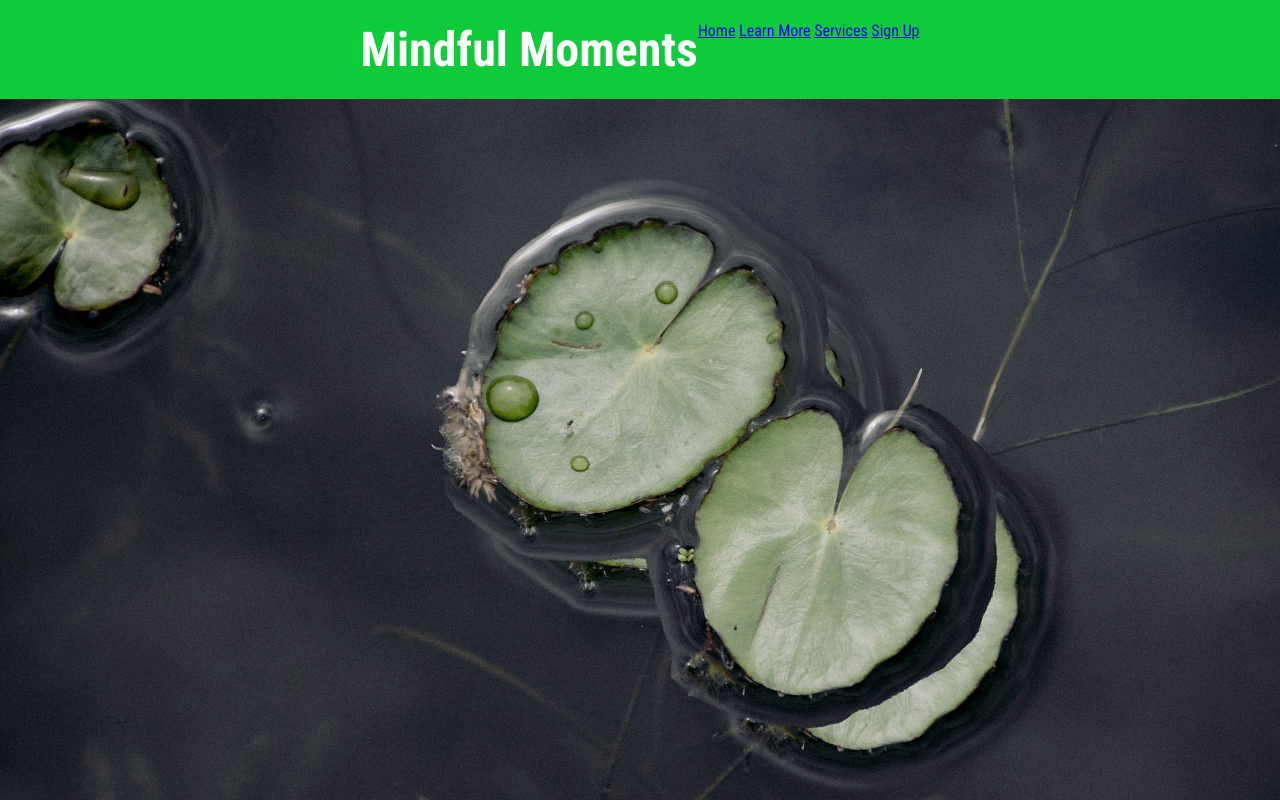
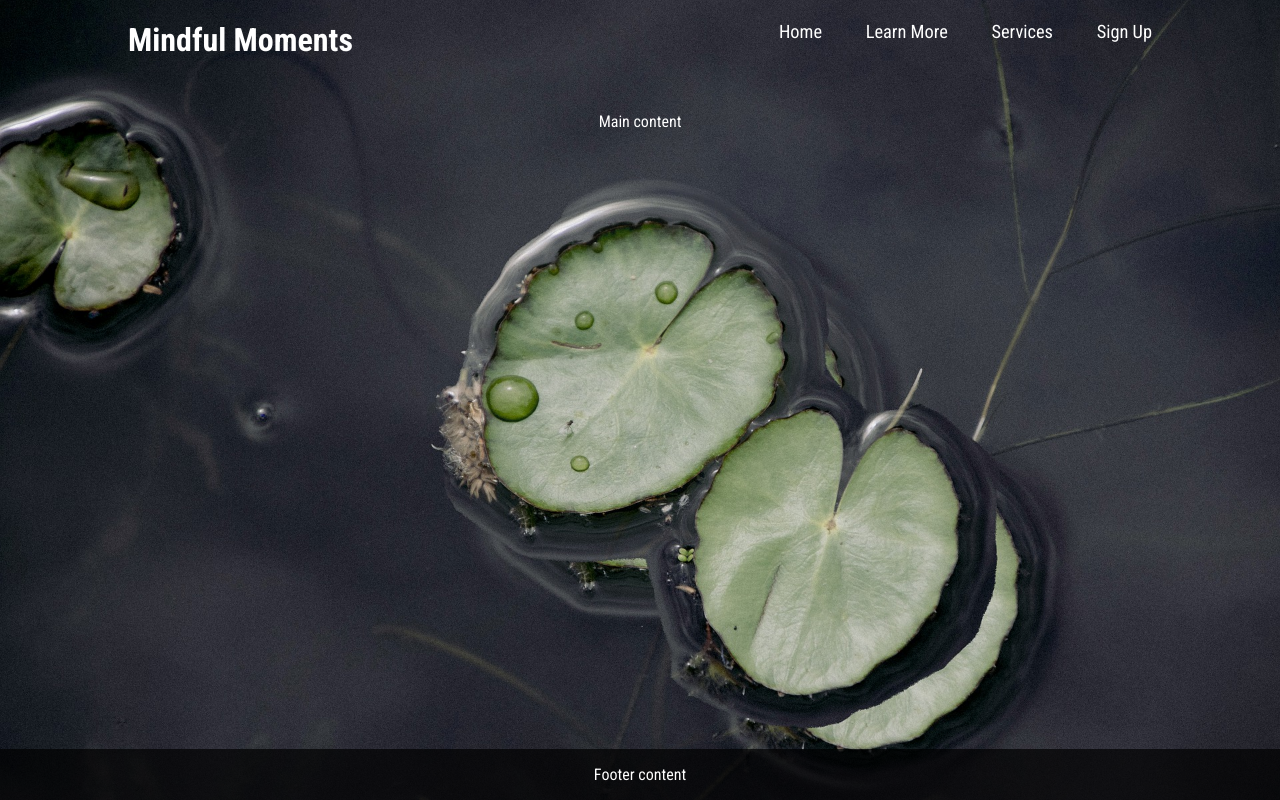
Before and after one commit to collinsevan/mindful-moments, a plain HTML site: page index.html in a window 1280 px wide. Drawn offline with Linux system fonts and the light colour scheme.

Commit message:
Removed list from nav to remove stacked it look of items, Add footer, main and navbar styles

```diff
--- a/assets/css/style.css
+++ b/assets/css/style.css
@@ -20,15 +20,44 @@ body {
     left: 0;
     width: 100%;
     padding: 1.3rem 10%;
-    background: rgb(14, 203, 58);
+    background: rgb(0, 0, 0, 0);
     display: flex;
-    justify-content: center;
+    justify-content: space-between;
     z-index: 100;
 }
 
 .logo {
-    font-size: 3rem;
+    font-size: 2rem;
     color: white;
     text-decoration: none;
     font-weight: 650;
 }
+
+.navbar a {
+    font-size: 1.15rem;
+    color: white;
+    text-decoration: none;
+    font-family: 'Roboto' sans-serif;
+    margin-left: 2.5rem;
+}
+/* Main content styling */
+main {
+    flex: 1;
+    padding-top: 7rem;
+    padding-bottom: 4rem;
+    text-align: center;
+    color: white;
+}
+
+/* Footer styling */
+footer {
+    position: fixed;
+    bottom: 0;
+    left: 0;
+    width: 100%;
+    padding: 1rem 10%;
+    background: rgba(0, 0, 0, 0.7);
+    text-align: center;
+    color: white;
+    z-index: 100;
+}
--- a/index.html
+++ b/index.html
@@ -9,7 +9,7 @@
 <body>
     <header class="header">
         <a href="#home" class="logo">Mindful Moments</a>
-        <nav>
+        <nav class="navbar">
             <a href="#home">Home</a>
             <a href="#learn-more">Learn More</a>
             <a href="#services">Services</a>
```
